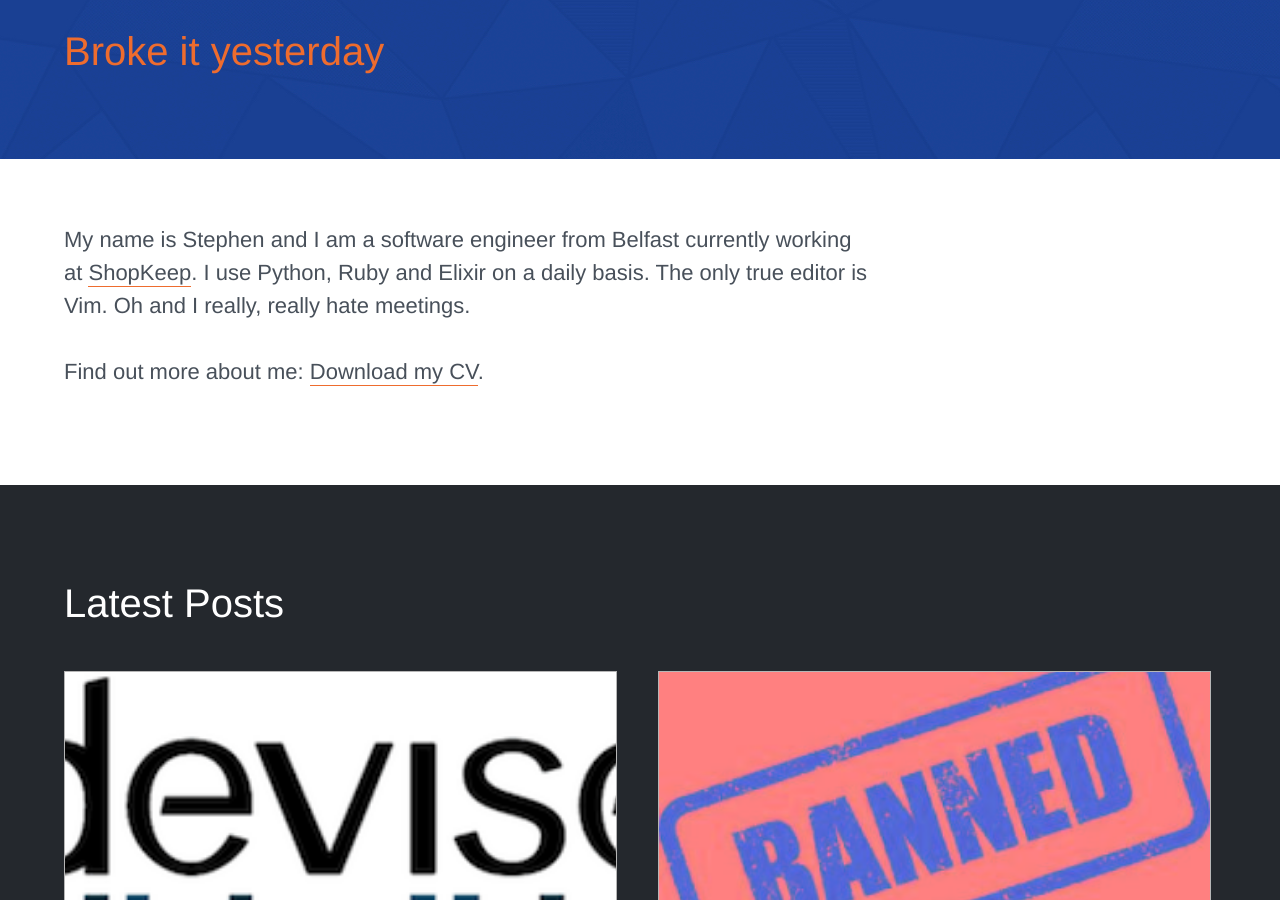
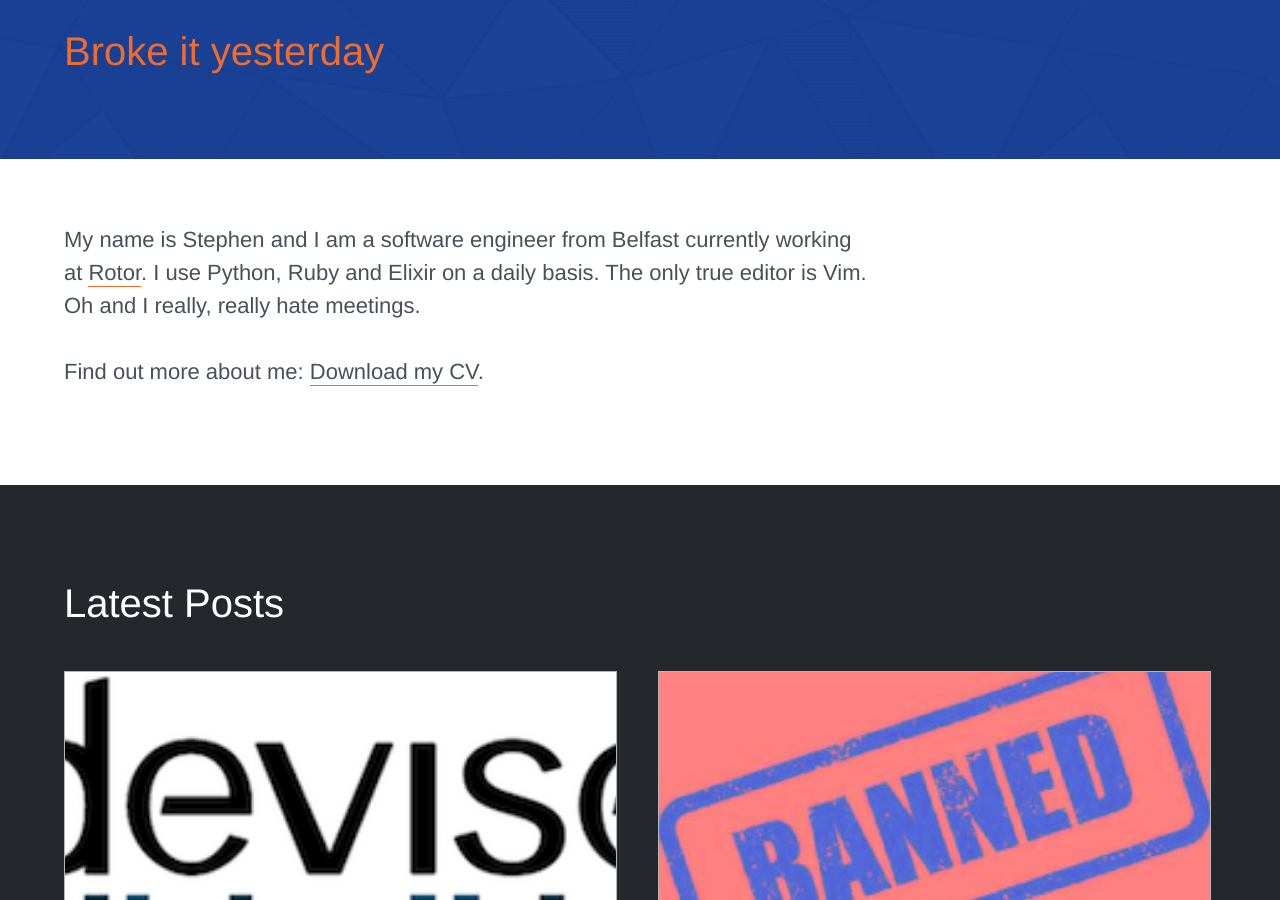
Before and after one commit to swmcc/swmcc.github.io, a Jekyll site: the page built from index.html, in a window 1280 px wide and 900 px high, scrolled down 511 px. Built offline with Jekyll 4.4.1, drawn with Linux system fonts in a browser that asks for light colours; nearby versions of some CDN libraries.

Commit message:
Fix employment
:sniff:

```diff
--- a/index.html
+++ b/index.html
@@ -8,7 +8,7 @@ selected: home
   <section class="general-section about-me">
     <div class="container">
       <p>My name is Stephen and I am a software engineer from Belfast currently
-      working at <a href="http://shopkeep.com">ShopKeep</a>. I use Python, Ruby
+      working at <a href="http://rotorvideos.com">Rotor</a>. I use Python, Ruby
       and Elixir on a daily basis. The only true editor is Vim. Oh and I
       really, really hate meetings.</p>
       <p>Find out more about me: <a href="/cv.pdf">Download my CV</a>.</p>
```
